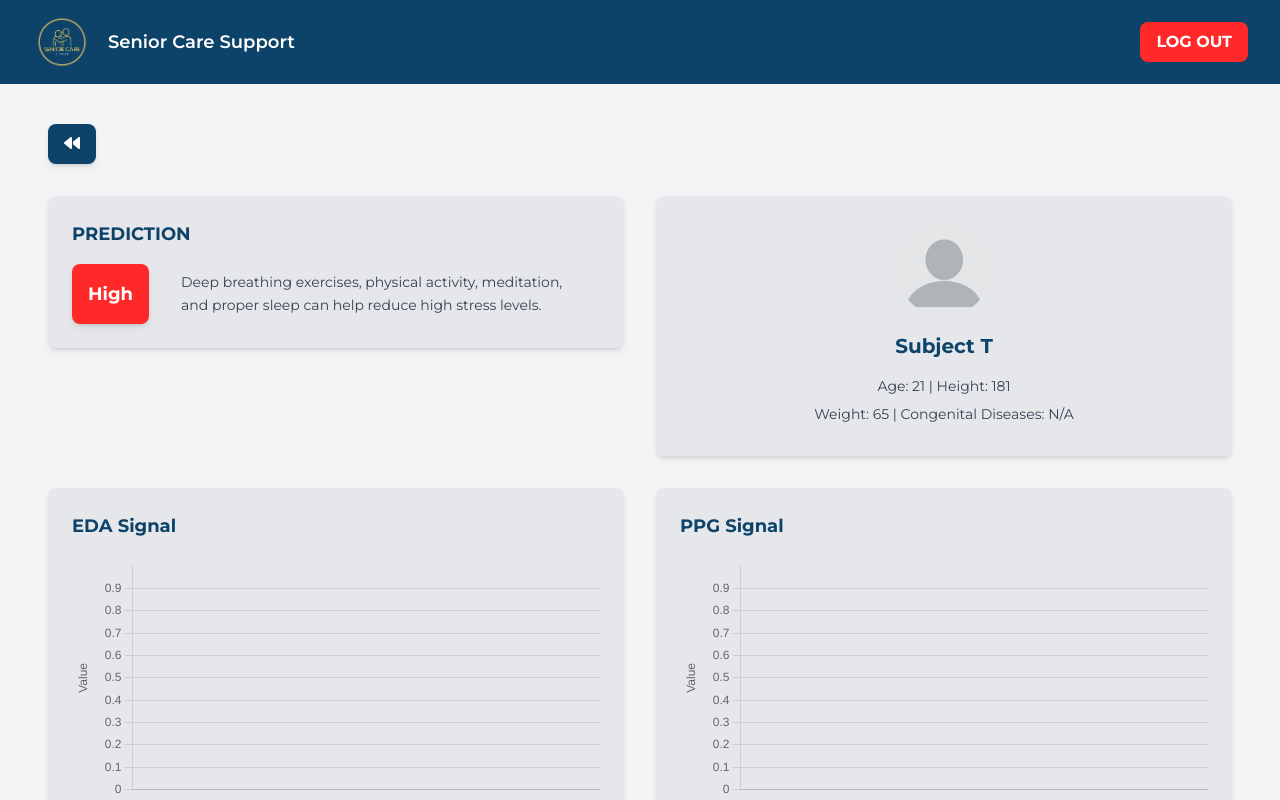
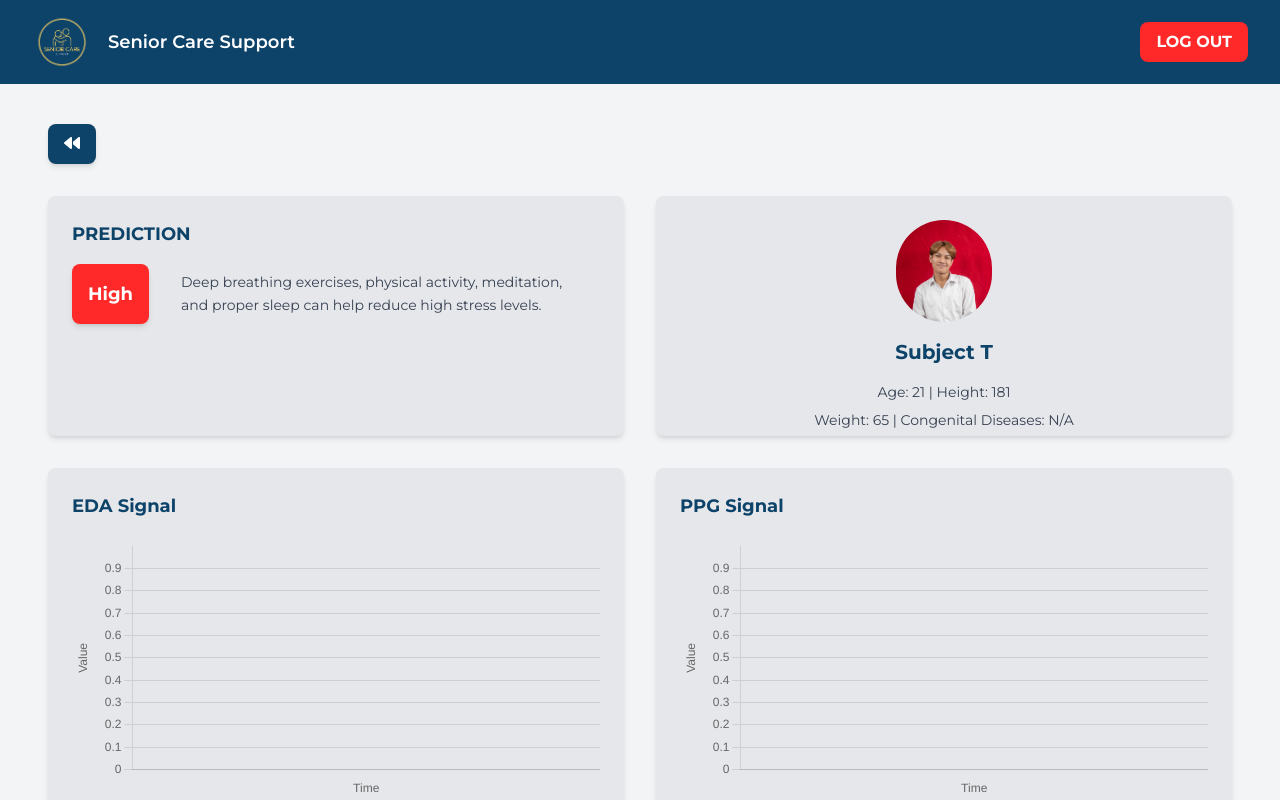
Before and after one commit to Tle-Surapat/Dashboard-Stress-Project, a Next.js app: page /detail in a window 1280 px wide. Shown: the top 800 px of the page. Built offline with nearby package versions, Linux system fonts and the light colour scheme; no server answers; the database is empty.

Commit message:
16th commit

```diff
--- a/src/app/detail/page.jsx
+++ b/src/app/detail/page.jsx
@@ -120,7 +120,7 @@ function DetailsPageContent() {
 
         {/* Prediction Section */}
         <div className="w-full md:w-1/2 p-4 flex flex-col">
-          <div className="bg-gray-200 rounded-lg shadow-md p-6">
+          <div className="bg-gray-200 h-60 rounded-lg shadow-md p-6">
             <h3 className="text-lg font-bold text-navy mb-4">PREDICTION</h3>
             <div className="flex flex-row items-center gap-4">
               <div
@@ -137,9 +137,9 @@ function DetailsPageContent() {
 
         {/* User Info Section */}
         <div className="w-full md:w-1/2 p-4 flex flex-col">
-          <div className="bg-gray-200 rounded-lg shadow-md p-6 text-center">
+          <div className="bg-gray-200 h-60 rounded-lg shadow-md p-6 text-center">
             <div className="flex justify-center mb-4">
-              <Image src="/profile.png" alt="Profile" width={96} height={96} className="rounded-full" priority />
+              <Image src="/profile.JPG" alt="Profile" width={96} height={96} className="rounded-full" priority />
             </div>
             <h2 className="text-xl font-bold text-navy mb-4">{name}</h2>
             <p className="text-sm text-gray-700 mb-2">Age: {age} | Height: {height}</p>
```
Also changed, not shown: public/profile.JPG (added), public/profile.png (deleted).
